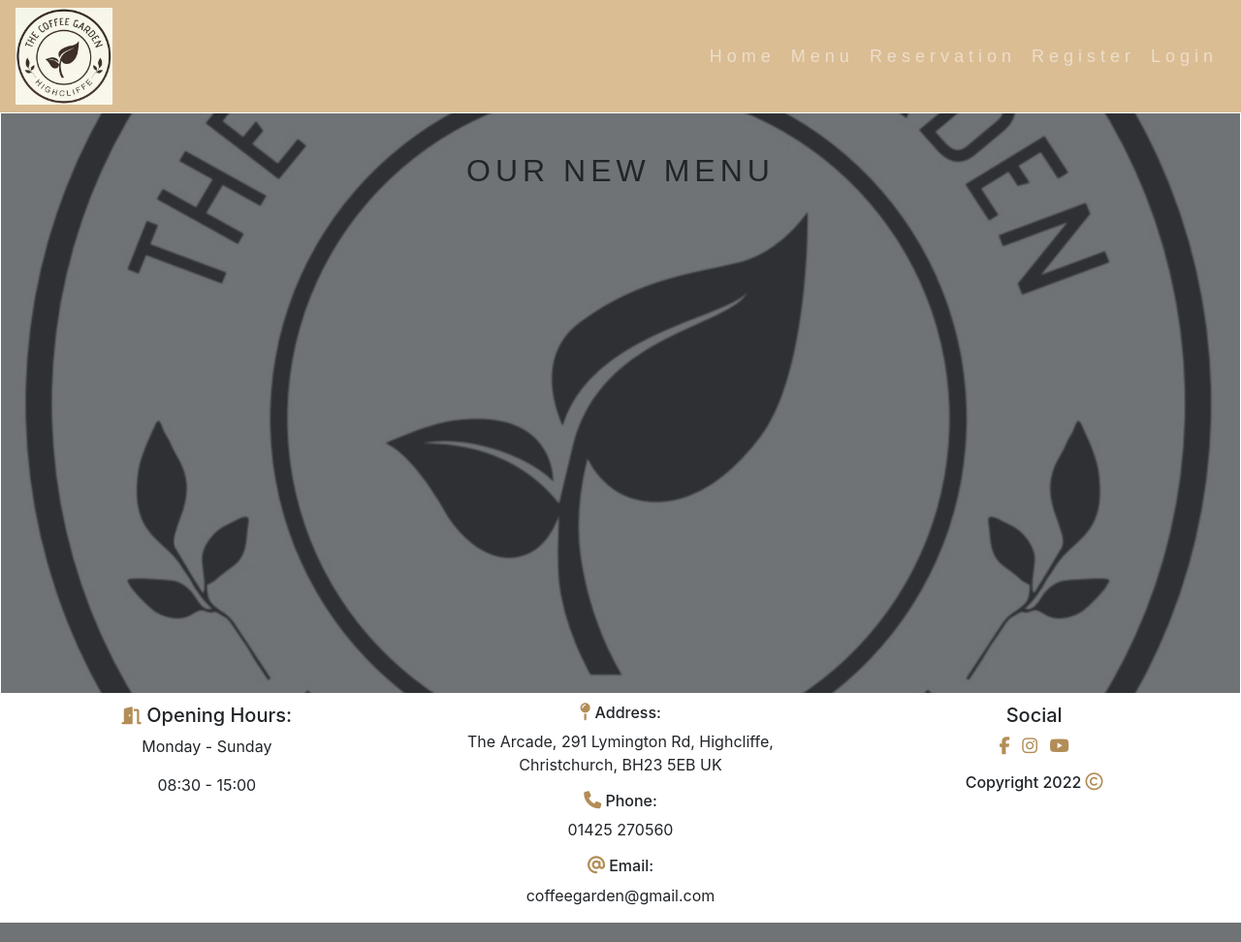
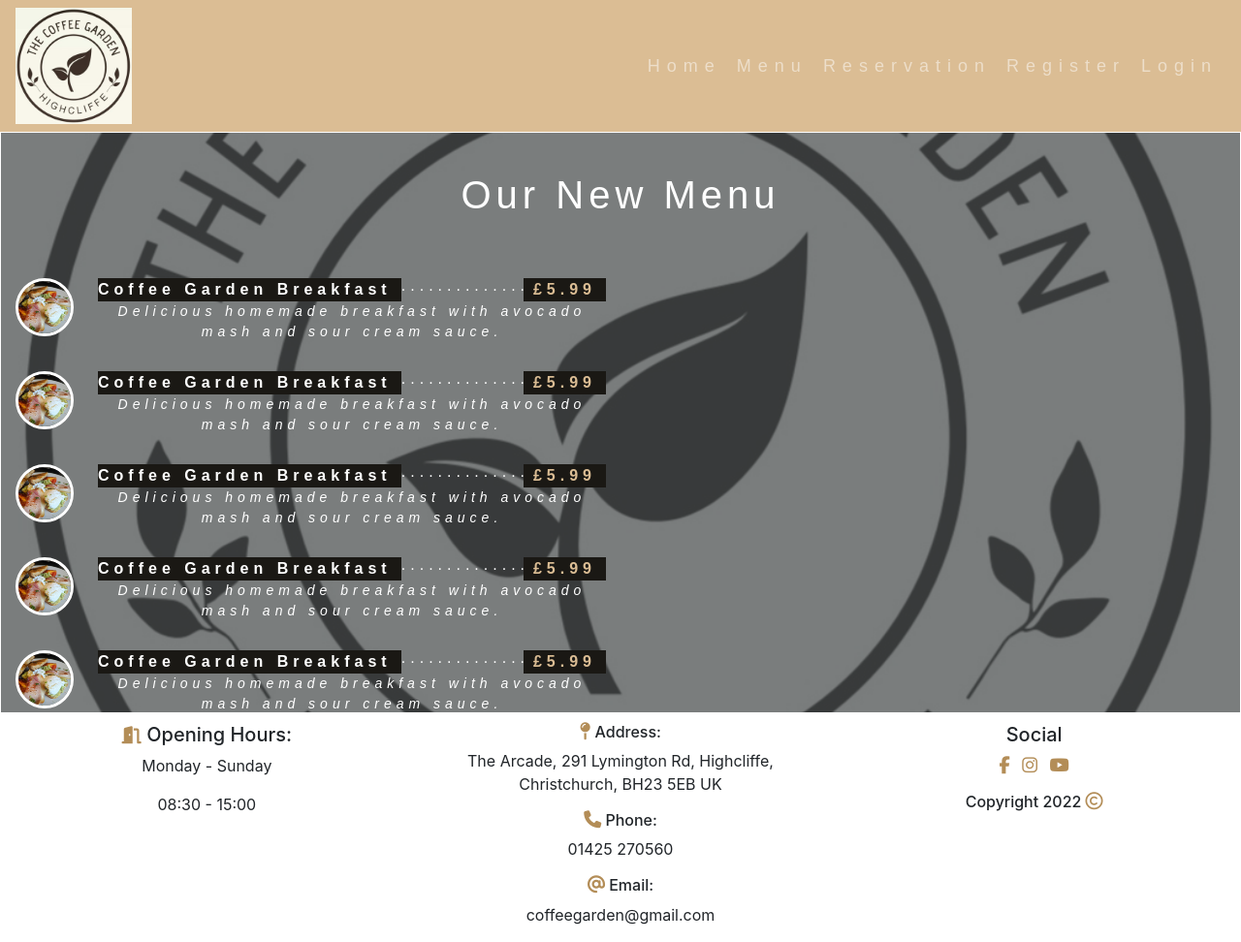
Before and after one commit to Code-Institute-Submissions/henryl74-The-Coffee-Garden-PP4, a Django app: page /menu/ in a window 1280 px wide. Shown: the whole page at 97% size. Run offline with Django 3.2, Linux system fonts and the light colour scheme; some libraries are stand-ins or nearby versions.

Commit message:
Add the menu page

```diff
--- a/static/css/style.css
+++ b/static/css/style.css
@@ -20,8 +20,8 @@ header {
 .nav-item .nav-link {
     font-family: Dancing Script, sans-serif;
     font-size: large;
-    letter-spacing: 5px;
-    padding: 15px;
+    letter-spacing: 7px;
+    padding: 20px;
 }
 
 /* Main area on home page */
@@ -107,7 +107,6 @@ header {
 
 .menu_container {
     font-family: Dancing Script, sans-serif;
-    text-transform: uppercase;
     letter-spacing: 5px;
     text-align: center;
     width: auto;
@@ -116,17 +115,76 @@ header {
     border-style: solid;
     border-color: #ffffff;
     border-width: 1px;
-    background-color: rgba(52, 56, 61, 0.7);
+    background-color: rgba(66, 70, 70, 0.7);
     position: sticky;
 }
 
-#our-new-menu {
+#our-menu {
     text-align: center;
-    font-size: 300%;
+    font-size: 250%;
+    color: #FFFFFF;
 }
 
-.menu_options {
+.menu-item {
+    margin-top: 30px;
+}
+
+.menu-img {
+    height: 60px;
+    width: 60px;
+    border-radius: 60%;
+    float: left;
+    border: 3px solid #FFFFFF;
+}
+
+.menu-content {
+    margin-left: 85px;
+    overflow: hidden;
+    display: flex;
+    justify-content: space-between;
+    position: relative;
+}
+
+.menu-content::after {
+    content: ".......................""......................."".......................";
+    position: absolute;
+    left: 20px;
+    right: 0;
+    top: -4px;
+    z-index: 1;
     color: #FFFFFF;
+    font-family: Dancing Script, sans-serif;
+}
+
+.menu-content a {
+    padding-right: 10px;
+    background: #1a1814;
+    position: relative;
+    z-index: 3;
+    font-weight: 700;
+    color: white;
+    transition: 0.3s;
+}
+
+.menu-content a:hover {
+    color: #dbbd94;
+}
+
+.menu-content span {
+    background: #1a1814;
+    position: relative;
+    z-index: 3;
+    padding: 0 10px;
+    font-weight: 600;
+    color: #dbbd94;
+}
+
+.menu-ingredients {
+    margin-left: 85px;
+    font-style: italic;
+    font-size: 14px;
+    font-family: Dancing Script, sans-serif;
+    color: white;
 }
 
 /* login page*/
--- a/templates/base.html
+++ b/templates/base.html
@@ -28,7 +28,7 @@
     <!--Heading area, including company logo and Navbar functions -->
     <nav class="navbar navbar-expand-lg navbar-dark" style="background-color: #dbbd94;">
         <a href="{% url 'home' %}">
-            <img src="{% static '../images/restaurant_logo.jpeg' %}" style="height: 100px;" alt="logo">
+            <img src="{% static 'images/restaurant_logo.jpeg' %}" style="height: 120px;" alt="logo">
         </a>
         <button class="navbar-toggler" type="button" data-toggle="collapse" data-target="#navbarSupportedContent"
             aria-controls="navbarSupportedContent" aria-expanded="false" aria-label="Toggle navigation">
--- a/templates/menu.html
+++ b/templates/menu.html
@@ -2,13 +2,66 @@
 
 {% block content %}
 
+{% load static %}
+
 <section id="menu" class="background-image">
     <div class="menu_container">
-        <h2 id="check-out-our-menus">Our new menu</h2>
+        <h2 id="our-menu">Our New Menu</h2>
         <br>
+
+        <div class="col-lg-6 menu-item">
+            <img src="{% static 'images/coffee_garden_breakfast.jpg' %}" class="menu-img" alt="">
+            <div class="menu-content">
+                <a href="#">Coffee Garden Breakfast</a><span>£5.99</span>
+            </div>
+            <div class="menu-ingredients">
+                Delicious homemade breakfast with avocado mash and sour cream sauce.
+            </div>
+        </div>
+
+        <div class="col-lg-6 menu-item">
+            <img src="{% static 'images/coffee_garden_breakfast.jpg' %}" class="menu-img" alt="">
+            <div class="menu-content">
+                <a href="#">Coffee Garden Breakfast</a><span>£5.99</span>
+            </div>
+            <div class="menu-ingredients">
+                Delicious homemade breakfast with avocado mash and sour cream sauce.
+            </div>
+        </div>
+
+        <div class="col-lg-6 menu-item">
+            <img src="{% static 'images/coffee_garden_breakfast.jpg' %}" class="menu-img" alt="">
+            <div class="menu-content">
+                <a href="#">Coffee Garden Breakfast</a><span>£5.99</span>
+            </div>
+            <div class="menu-ingredients">
+                Delicious homemade breakfast with avocado mash and sour cream sauce.
+            </div>
+        </div>
+
+        <div class="col-lg-6 menu-item">
+            <img src="{% static 'images/coffee_garden_breakfast.jpg' %}" class="menu-img" alt="">
+            <div class="menu-content">
+                <a href="#">Coffee Garden Breakfast</a><span>£5.99</span>
+            </div>
+            <div class="menu-ingredients">
+                Delicious homemade breakfast with avocado mash and sour cream sauce.
+            </div>
+        </div>
+
+        <div class="col-lg-6 menu-item">
+            <img src="{% static 'images/coffee_garden_breakfast.jpg' %}" class="menu-img" alt="">
+            <div class="menu-content">
+                <a href="#">Coffee Garden Breakfast</a><span>£5.99</span>
+            </div>
+            <div class="menu-ingredients">
+                Delicious homemade breakfast with avocado mash and sour cream sauce.
+            </div>
+        </div>
+
 
     </div>
 
 </section>
 
-{%endblock%}
+{% endblock %}
```
Also changed, not shown: static/images/coffee_garden_breakfast.jpg (added).
